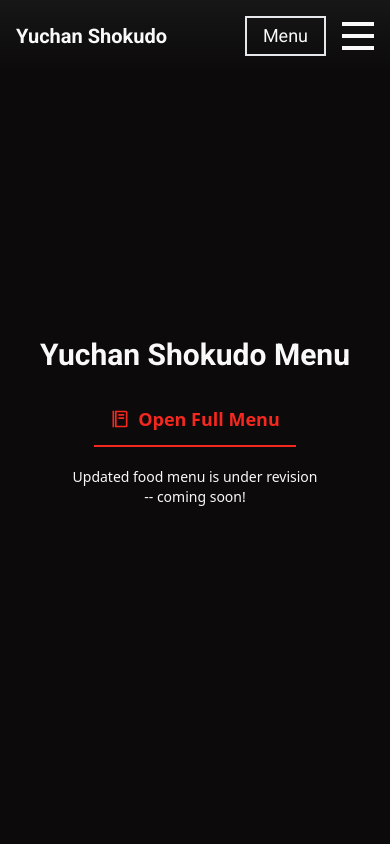
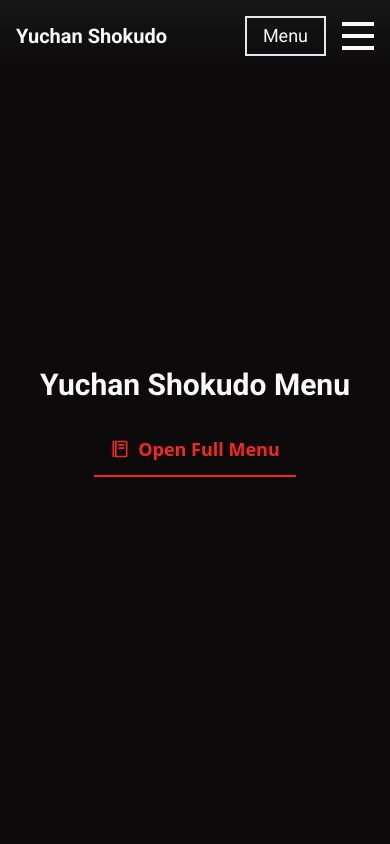
Before and after one commit to hcbcgroup/ys, a Next.js app: page /menu in a window 390 px wide. Shown: the top 844 px of the page. Built offline with nearby package versions, Linux system fonts and the light colour scheme.

Commit message:
updated: menu version v4 -> v5

```diff
--- a/pages/menu.tsx
+++ b/pages/menu.tsx
@@ -12,10 +12,6 @@
  * react
  */
 import React from "react";
-/**
- * public assets
- */
-import MenuFile from "../public/yuchanshokudo_menu_v4.pdf";
 /**
  * icons
  */
@@ -33,9 +29,9 @@
           <h2 className="text-center font-bold text-3xl md:text-4xl lg:text-5xl mb-8">
             Yuchan Shokudo Menu
           </h2>
-          <p className="block font-sans w-max mx-auto text-center mb-5">
+          <p className="block font-sans w-max mx-auto text-center">
             <a
-              href={MenuFile}
+              href={"/yuchanshokudo_menu_v5.jpg"}
               target="_blank"
               rel="noopener noreferrer"
               className="border-highlighter border-b-2 text-highlighter px-4 pb-3 text-lg font-bold flex items-center space-x-2 transition-all hover hover:text-texter hover:border-texter"
@@ -44,14 +40,7 @@
               <span>Open Full Menu</span>
             </a>
           </p>
-          <p className="block font-sans mx-auto text-center text-sm lg:text-base">
-            <span>
-            Updated food menu is under revision
-            </span>{" "}
-            <span className="inline-block">
-            -- coming soon!
-            </span>
-            </p>
+
         </>
       </HeroText>
     </React.Fragment>
```
Also changed, not shown: public/yuchanshokudo_menu_v5.jpg (added), 1 other file (tests, documents, lock files or other folders).
